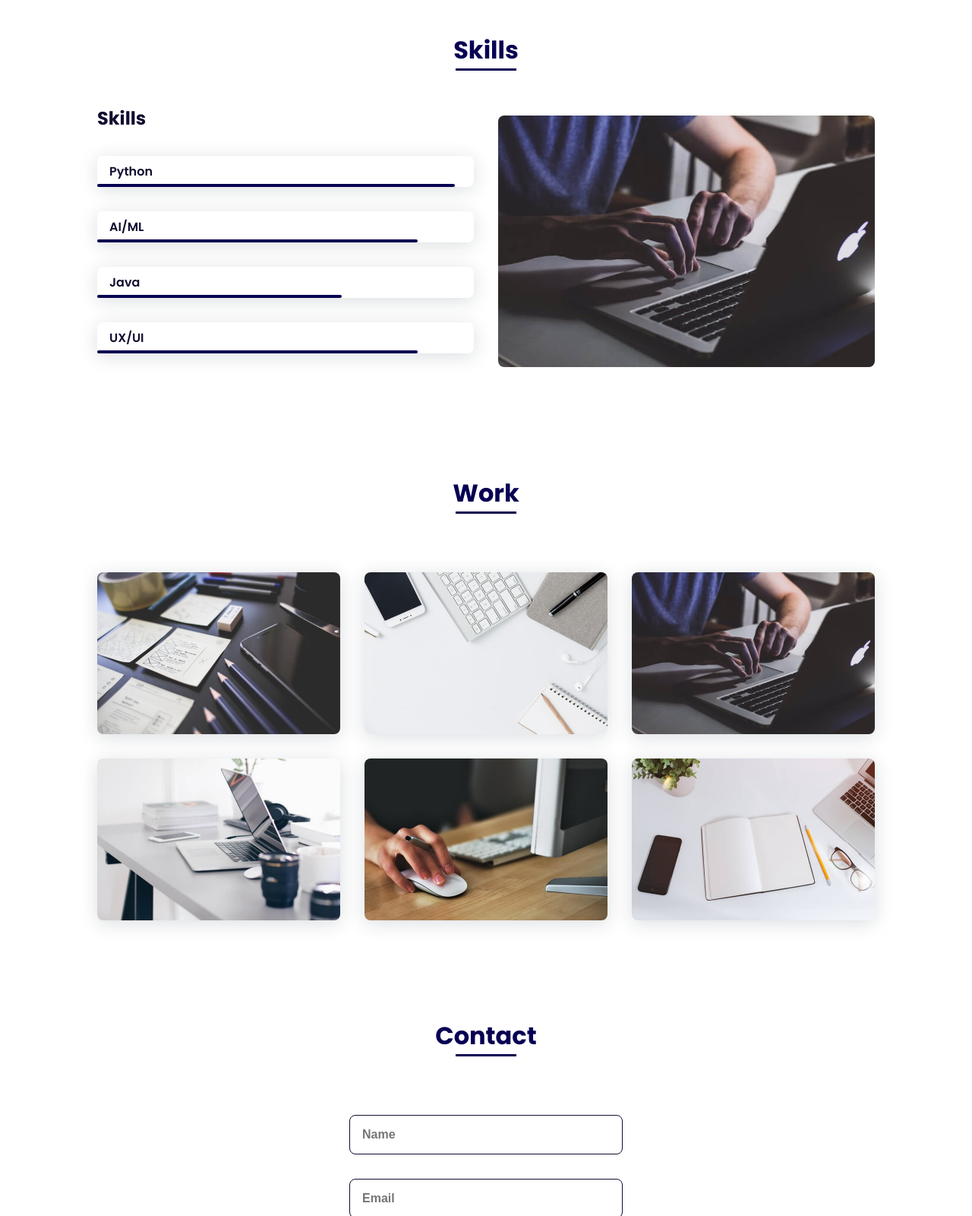
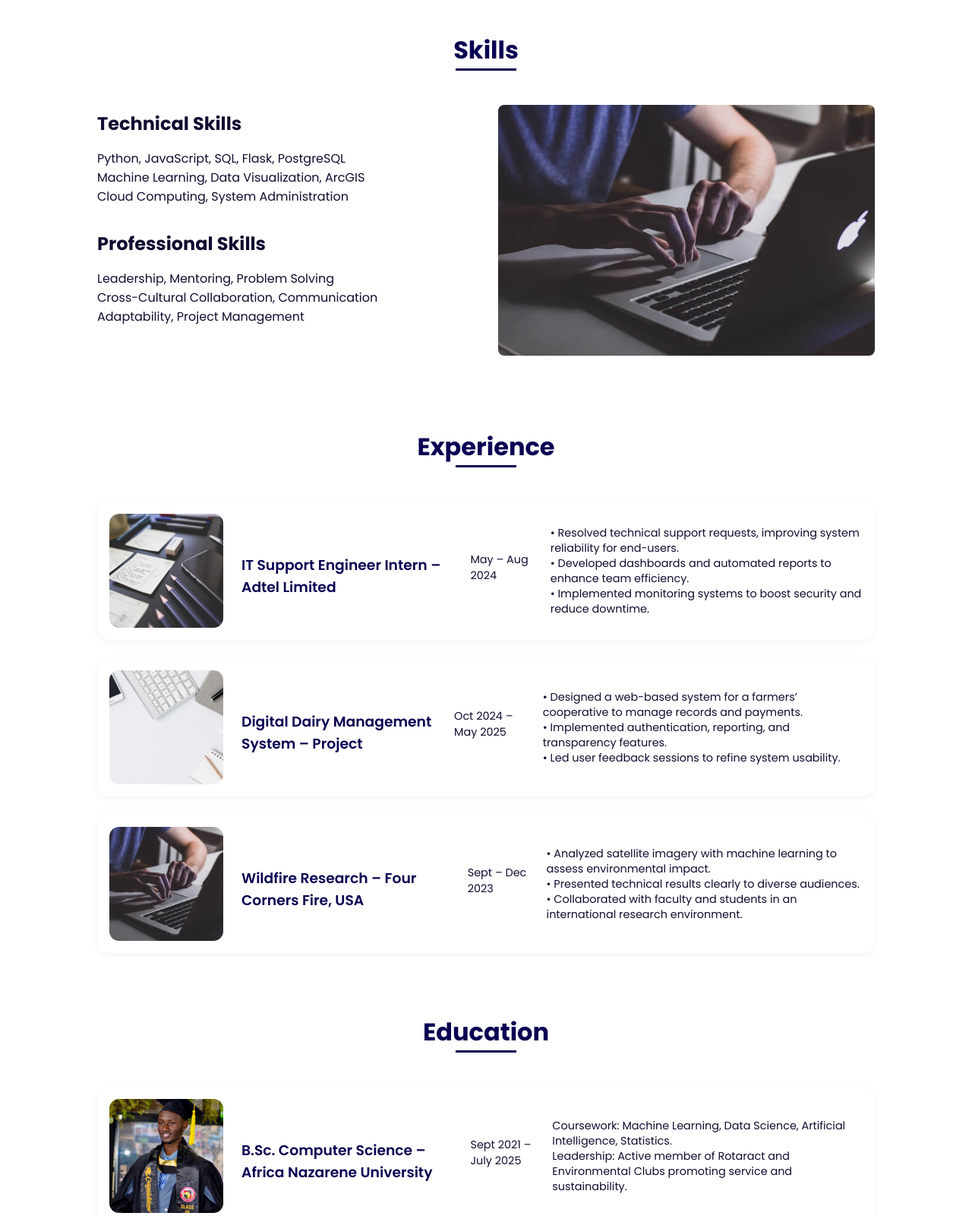
Before and after one commit to Korirtimo/Timmm, a plain HTML site: page index.html in a window 1280 px wide. Shown: the part 1200-2800 px from the top of the page at 76% size. Drawn offline with nearby package versions, Linux system fonts and the light colour scheme.

Commit message:
Updated portfolio layout with side-by-side experience and education sections

```diff
--- a/assets/css/styles.css
+++ b/assets/css/styles.css
@@ -488,3 +488,79 @@ img {
     width: 450px;
   }
 }
+
+/* ===== EXPERIENCE & EDUCATION LAYOUT ===== */
+
+.experience__container,
+.education__container {
+  display: flex;
+  flex-direction: column;
+  gap: 1.5rem;
+}
+
+/* Each experience or education entry side by side */
+.experience__data,
+.education__data {
+  display: flex;
+  align-items: center;
+  gap: 1.5rem;
+  background: var(--container-color);
+  padding: 1rem;
+  border-radius: 1rem;
+  box-shadow: 0 2px 10px rgba(0, 0, 0, 0.05);
+}
+
+/* Images */
+.experience__img,
+.education__img {
+  width: 150px;
+  height: 150px;
+  object-fit: cover;
+  border-radius: 0.8rem;
+  flex-shrink: 0;
+}
+
+/* Text content */
+.experience__title,
+.education__title {
+  color: var(--first-color);
+  font-weight: 600;
+  margin-bottom: 0.3rem;
+}
+
+.experience__date,
+.education__date {
+  font-size: 0.9rem;
+  color: var(--text-color-light);
+  display: block;
+  margin-bottom: 0.5rem;
+}
+
+.experience__description,
+.education__description {
+  font-size: 0.9rem;
+  line-height: 1.4;
+  color: var(--text-color);
+}
+
+/* Reduce space between sections */
+.experience.section,
+.education.section {
+  padding-top: 2rem;
+  padding-bottom: 2rem;
+}
+
+/* Responsive behavior: stack on mobile */
+@media screen and (max-width: 768px) {
+  .experience__data,
+  .education__data {
+    flex-direction: column;
+    text-align: center;
+  }
+
+  .experience__img,
+  .education__img {
+    width: 100%;
+    height: auto;
+  }
+}
--- a/index.html
+++ b/index.html
@@ -69,15 +69,23 @@
 
   <div class="about__container bd-grid">
     <div class="about__img">
-                        <img src="assets/img/about.png" alt="">
+      <img src="assets/img/about.png" alt="Timothy Kiprop">
     </div>
 
     <div>
-                        <h2 class="about__subtitle">I'am Tim</h2>
-                        <p class="about__text"> Computer Science student at Africa Nazarene University with international experience. Skilled in Cloud computing, Machine Learning, server management and security implementation. Passionate about leveraging technology to solve complex problems. I am a huge football fan and love travelling. Fluent in English and Kiswahili.</p>
+      <h2 class="about__subtitle">I'm Tim</h2>
+      <p class="about__text">
+        Motivated computer science graduate with international academic experience and a passion
+        for education, community service, and problem-solving. Skilled in data analysis, technology
+        integration, and project leadership. Experienced in mentoring peers, supporting organizational
+        systems, and applying data-driven approaches to real-world challenges.
+        Committed to fostering learning, efficiency, and community growth in educational environments.
+      </p>
+      <a href="#contact" class="button">Get In Touch</a>
     </div>
   </div>
 </section>
+
 
 <!--===== SKILLS =====-->
 <section class="skills section" id="skills">
@@ -85,56 +93,19 @@
 
   <div class="skills__container bd-grid">
     <div>
-                        <h2 class="skills__subtitle">Skills</h2>
-                        <p class="skills__text"></p>
-                        <div class="skills__data">
-                            <div class="skills__names">
+      <h2 class="skills__subtitle">Technical Skills</h2>
+      <ul class="skills__text">
+        <li>Python, JavaScript, SQL, Flask, PostgreSQL</li>
+        <li>Machine Learning, Data Visualization, ArcGIS</li>
+        <li>Cloud Computing, System Administration</li>
+      </ul>
 
-                                <span class="skills__name">Python</span>
-                            </div>
-                            <div class="skills__bar skills__html">
-
-                            </div>
-                            <div>
-                                <span class="skills__percentage"></span>
-                            </div>
-                        </div>
-                        <div class="skills__data">
-                            <div class="skills__names">
-
-                                <span class="skills__name">AI/ML</span>
-                            </div>
-                            <div class="skills__bar skills__css">
-
-                            </div>
-                            <div>
-                                <span class="skills__percentage"></span>
-                            </div>
-                        </div>
-                        <div class="skills__data">
-                            <div class="skills__names">
-
-                                <span class="skills__name">Java</span>
-                            </div>
-                            <div class="skills__bar skills__js">
-
-                            </div>
-                            <div>
-                                <span class="skills__percentage"></span>
-                            </div>
-                        </div>
-                        <div class="skills__data">
-                            <div class="skills__names">
-
-                                <span class="skills__name">UX/UI</span>
-                            </div>
-                            <div class="skills__bar skills__ux">
-
-                            </div>
-                            <div>
-                                <span class="skills__percentage"></span>
-                            </div>
-                        </div>
+      <h2 class="skills__subtitle">Professional Skills</h2>
+      <ul class="skills__text">
+        <li>Leadership, Mentoring, Problem Solving</li>
+        <li>Cross-Cultural Collaboration, Communication</li>
+        <li>Adaptability, Project Management</li>
+      </ul>
     </div>
 
     <div>
@@ -143,29 +114,76 @@
   </div>
 </section>
 
-            <!--===== WORK =====-->
-            <section class="work section" id="work">
-                <h2 class="section-title">Work</h2>
 
-                <div class="work__container bd-grid">
-                    <a href="" class="work__img">
-                        <img src="assets/img/work1.jpg" alt="">
-                    </a>
-                    <a href="" class="work__img">
-                        <img src="assets/img/work2.jpg" alt="">
-                    </a>
-                    <a href="" class="work__img">
-                        <img src="assets/img/work3.jpg" alt="">
-                    </a>
-                    <a href="" class="work__img">
-                        <img src="assets/img/work4.jpg" alt="">
-                    </a>
-                    <a href="" class="work__img">
-                        <img src="assets/img/work5.jpg" alt="">
-                    </a>
-                    <a href="" class="work__img">
-                        <img src="assets/img/work6.jpg" alt="">
-                    </a>
+<!--===== EXPERIENCE =====-->
+<section class="experience section" id="experience">
+  <h2 class="section-title">Experience</h2>
+
+  <div class="experience__container bd-grid">
+
+    <div class="experience__data">
+      <img src="assets/img/work1.jpg" alt="Adtel Internship" class="experience__img">
+      <h3 class="experience__title">IT Support Engineer Intern – Adtel Limited</h3>
+      <span class="experience__date">May – Aug 2024</span>
+      <p class="experience__description">
+        • Resolved technical support requests, improving system reliability for end-users.<br>
+        • Developed dashboards and automated reports to enhance team efficiency.<br>
+        • Implemented monitoring systems to boost security and reduce downtime.
+      </p>
+    </div>
+
+    <div class="experience__data">
+      <img src="assets/img/work2.jpg" alt="Digital Dairy Management System" class="experience__img">
+      <h3 class="experience__title">Digital Dairy Management System – Project</h3>
+      <span class="experience__date">Oct 2024 – May 2025</span>
+      <p class="experience__description">
+        • Designed a web-based system for a farmers’ cooperative to manage records and payments.<br>
+        • Implemented authentication, reporting, and transparency features.<br>
+        • Led user feedback sessions to refine system usability.
+      </p>
+    </div>
+
+    <div class="experience__data">
+      <img src="assets/img/work3.jpg" alt="Wildfire Research" class="experience__img">
+      <h3 class="experience__title">Wildfire Research – Four Corners Fire, USA</h3>
+      <span class="experience__date">Sept – Dec 2023</span>
+      <p class="experience__description">
+        • Analyzed satellite imagery with machine learning to assess environmental impact.<br>
+        • Presented technical results clearly to diverse audiences.<br>
+        • Collaborated with faculty and students in an international research environment.
+      </p>
+    </div>
+
+  </div>
+</section>
+
+
+<!--===== EDUCATION =====-->
+<section class="education section" id="education">
+  <h2 class="section-title">Education</h2>
+
+  <div class="education__container bd-grid">
+
+    <div class="education__data">
+      <img src="assets/img/ANU grad.jpg" alt="Africa Nazarene University" class="education__img">
+      <h3 class="education__title">B.Sc. Computer Science – Africa Nazarene University</h3>
+      <span class="education__date">Sept 2021 – July 2025</span>
+      <p class="education__description">
+        Coursework: Machine Learning, Data Science, Artificial Intelligence, Statistics.<br>
+        Leadership: Active member of Rotaract and Environmental Clubs promoting service and sustainability.
+      </p>
+    </div>
+
+    <div class="education__data">
+      <img src="assets/img/Alaska.jpg" alt="Northwest Nazarene University" class="education__img">
+      <h3 class="education__title">Exchange Program – Northwest Nazarene University (USA)</h3>
+      <span class="education__date">Aug – Dec 2023</span>
+      <p class="education__description">
+        Collaborated on international data analysis projects and gained exposure to global
+        research methodologies in computer science and education.
+      </p>
+    </div>
+
   </div>
 </section>
 
@@ -174,11 +192,34 @@
   <h2 class="section-title">Contact</h2>
 
   <div class="contact__container bd-grid">
-                    <form action="" class="contact__form">
-                        <input type="text" placeholder="Name" class="contact__input">
-                        <input type="mail" placeholder="Email" class="contact__input">
-                        <textarea name="" id="" cols="0" rows="10" class="contact__input"></textarea>
-                        <a href="mailto:kiproptimo21@gmail.com?subject=Contact&body=Message" class="contact__button button">Submit</a>
+    <form action="https://formspree.io/f/mjkpaael" method="POST" class="contact__form">
+
+      <input
+        type="text"
+        name="name"
+        placeholder="Name"
+        class="contact__input"
+        required
+      >
+
+      <input
+        type="email"
+        name="email"
+        placeholder="Email"
+        class="contact__input"
+        required
+      >
+
+      <textarea
+        name="message"
+        placeholder="Your message..."
+        cols="0"
+        rows="10"
+        class="contact__input"
+        required
+      ></textarea>
+
+      <button type="submit" class="contact__button button">Send</button>
 
     </form>
   </div>
```
Also changed, not shown: assets/img/ANU grad.jpg (added), assets/img/Africa Nazarene University .jpg (added), assets/img/Alaska.jpg (added). Lines whose indentation alone changed are shown as unchanged.
